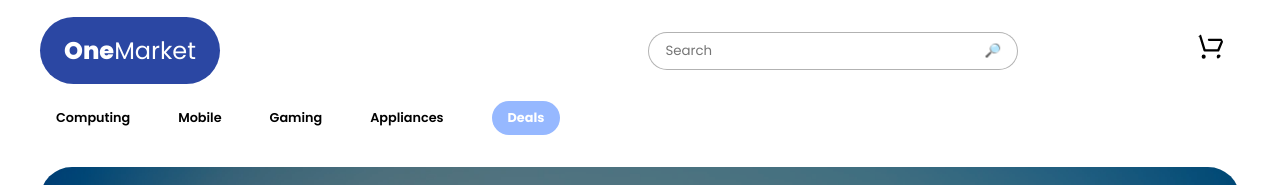
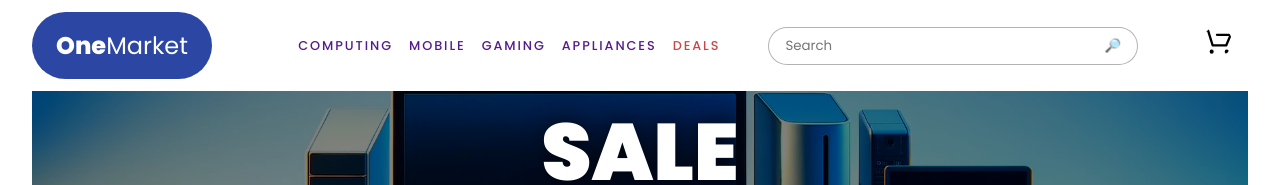
Before and after one commit to Harrywg/e-commerce, a Next.js app: page / in a window 1280 px wide. Shown: the top 185 px of the page. Built offline with nearby package versions, Linux system fonts and the light colour scheme; no server answers.

Commit message:
add header changes

```diff
--- a/app/components/Header.tsx
+++ b/app/components/Header.tsx
@@ -3,12 +3,29 @@ import shoppingCart from "../assets/svg/cart.svg";
 
 export default function Header() {
   return (
-    <header className="container">
-      <div className="header-top">
+    <header>
+      <div className="header-top container">
         <a href="/" className="logo highlight">
           <b>One</b>Market
         </a>
         <div className="header-right">
+          <nav className="header-links">
+            <a className="standard" href="">
+              <span>Computing</span>
+            </a>
+            <a className="standard" href="">
+              <span>Mobile</span>
+            </a>
+            <a className="standard" href="">
+              <span>Gaming</span>
+            </a>
+            <a className="standard" href="">
+              <span>Appliances</span>
+            </a>
+            <a className="highlight" href="">
+              <span> Deals</span>
+            </a>
+          </nav>
           <form className="search-input">
             <input type="search" id="" placeholder="Search" />
             <button>🔎︎</button>
@@ -25,23 +42,6 @@ export default function Header() {
           </nav>
         </div>
       </div>
-      <nav className="header-bottom">
-        <a className="standard" href="">
-          <span>Computing</span>
-        </a>
-        <a className="standard" href="">
-          <span>Mobile</span>
-        </a>
-        <a className="standard" href="">
-          <span>Gaming</span>
-        </a>
-        <a className="standard" href="">
-          <span>Appliances</span>
-        </a>
-        <a className="highlight" href="">
-          <span> Deals</span>
-        </a>
-      </nav>
     </header>
   );
 }
--- a/app/css/globals.css
+++ b/app/css/globals.css
@@ -8,6 +8,10 @@
   --blue: rgb(43, 71, 163);
   --light-blue: rgb(150, 184, 255);
   --red: rgb(199, 72, 72);
+}
+
+body {
+  margin: 0;
 }
 
 .highlight:hover {
@@ -34,8 +38,17 @@ a.logo b {
   padding-inline: 2rem;
 }
 
+header {
+  position: fixed;
+  top: 0;
+  z-index: 10;
+  background: white;
+  margin: auto;
+  width: 100%;
+}
+
 .header-top {
-  padding-block: 0.5rem 1rem;
+  padding-block: 0.7rem;
   display: flex;
   align-items: center;
   justify-content: space-between;
@@ -92,7 +105,45 @@ a.logo b {
 .header-right {
   display: flex;
   align-items: center;
-  gap: 10rem;
+  gap: 3rem;
+}
+
+.header-right .header-links {
+  display: flex;
+  gap: 1rem;
+}
+.header-right .header-links a {
+  text-transform: uppercase;
+  text-decoration: none;
+  letter-spacing: 0.15em;
+  font-weight: 500;
+  display: inline-block;
+  position: relative;
+  font-size: 0.8rem;
+}
+.header-right .header-links a.highlight {
+  color: var(--red);
+}
+
+.header-right .header-links a:after {
+  background: none repeat scroll 0 0 transparent;
+  bottom: -10px;
+  content: "";
+  display: block;
+  height: 2px;
+  left: 50%;
+  position: absolute;
+  background: var(--blue);
+  transition: width 0.3s ease 0s, left 0.3s ease 0s;
+  width: 0;
+}
+.header-right .header-links a:hover:after {
+  width: 100%;
+  left: 0;
+}
+
+.header-right .header-links a.highlight:after {
+  background: var(--red);
 }
 
 #shopping-cart img {
@@ -142,7 +193,7 @@ a.logo b {
 
 .feat-prod_wrap {
   display: grid;
-  grid-template-columns: repeat(5, 1fr);
+  grid-template-columns: repeat(4, 1fr);
   gap: 1rem;
 }
 
@@ -161,10 +212,12 @@ a.logo b {
   position: relative;
   width: 100%;
   aspect-ratio: 1/1;
+  overflow: hidden;
 }
 
 .feat-prod img {
   width: 100%;
+  transition: 0.1s ease-out;
 }
 
 .feat-prod_sale,
@@ -198,4 +251,13 @@ a.logo b {
 
 .feat-prod:hover {
   background: rgb(247, 247, 247);
+  cursor: pointer;
 }
+
+.feat-prod:hover img {
+  transform: scale(1.1);
+}
+
+.feat-prod:hover h3 {
+  text-decoration: underline;
+}
```
